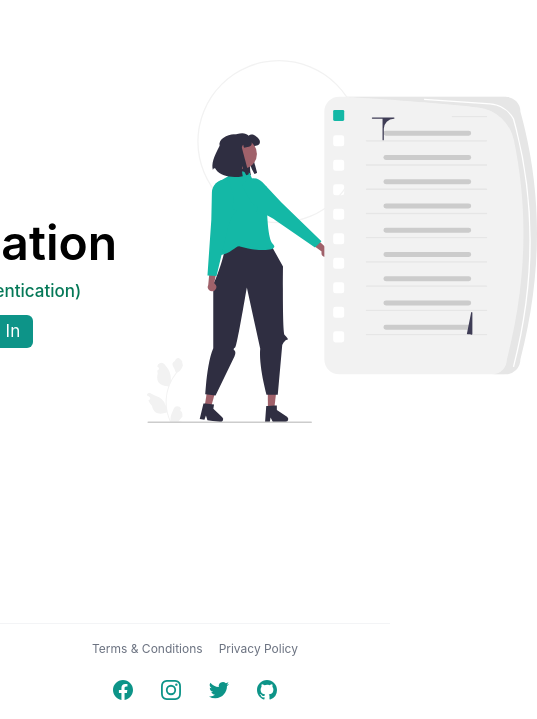
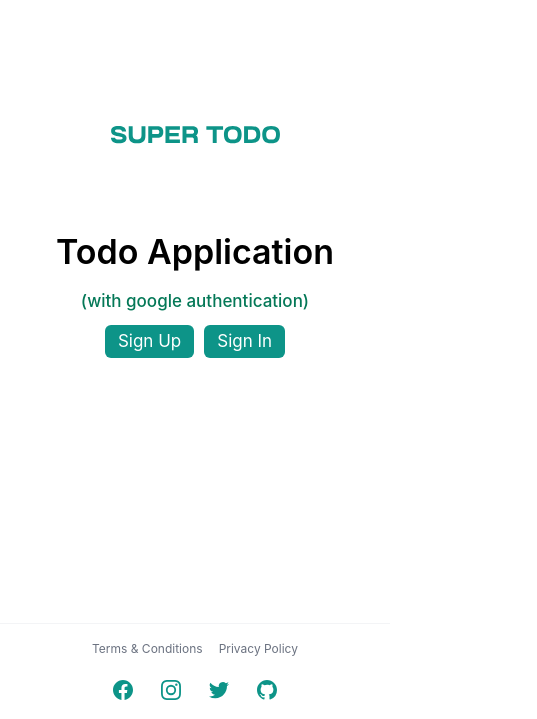
Before and after one commit to svkhrobbeck/super-todo, a React (Vite) app in the folder client/: page / in a window 390 px wide. Shown: the part 125-844 px from the top of the page, 537 px wide, since content can reach past the window. Built offline with nearby package versions, Linux system fonts and the light colour scheme; no server answers; a web font is replaced by a local one.

Commit message:
make responsive landing page

```diff
--- a/client/src/pages/landing.jsx
+++ b/client/src/pages/landing.jsx
@@ -22,13 +22,22 @@ const Landing = () => {
         <title>Todo Application | Home</title>
       </Helmet>
 
-      <div className="w-full h-screen flex gap-[30px] items-center justify-center">
-        <div>
-          <h2 className="text-[48px] font-semibold">Todo Application</h2>
+      <section className="w-full h-screen">
+        <div className="flex flex-col h-full justify-center">
+          <img
+            className="block cursor-pointer mx-auto mb-[80px] w-[250px] 2xl:w-[235px] xl:w-[210px] lg:w-[190px] md:w-[175px] sm:w-[170px]"
+            src="/images/logo-teal.svg"
+            alt="logo teal"
+          />
+          <div className="flex gap-[30px] lg:gap-[20px] items-center justify-center md:text-center">
+            <div className="flex flex-col">
+              <h2 className="text-[48px] xl:text-[45px] lg:text-[38px] md:text-[34px] mb-[12px] font-semibold">
+                Todo Application
+              </h2>
               <p className="text-emerald-700 font-medium mb-[10px]">
                 (with google authentication)
               </p>
-          <div className="flex gap-[10px]">
+              <div className="flex gap-[10px] md:justify-center">
                 <Link className="btn-teal" to="/sign-up">
                   Sign Up
                 </Link>
@@ -38,11 +47,13 @@ const Landing = () => {
               </div>
             </div>
             <img
-          className="w-[450px] h-auto"
+              className="md:hidden w-[450px] xl:w-[400px] lg:w-[355px] md:w-[320px] h-auto"
               src={landingImg}
               alt="landing illustration"
             />
           </div>
+        </div>
+      </section>
     </>
   );
 };
```
Lines whose indentation alone changed are shown as unchanged.
